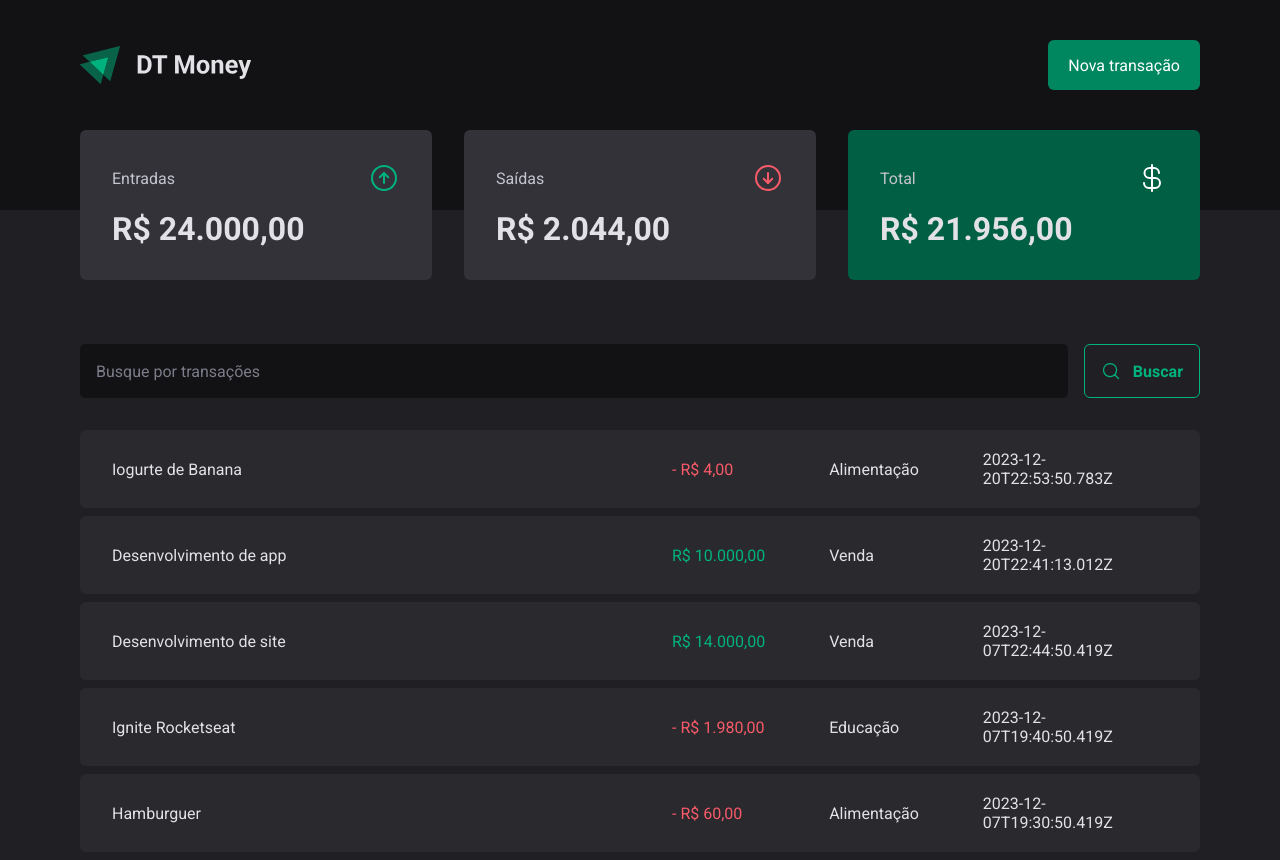
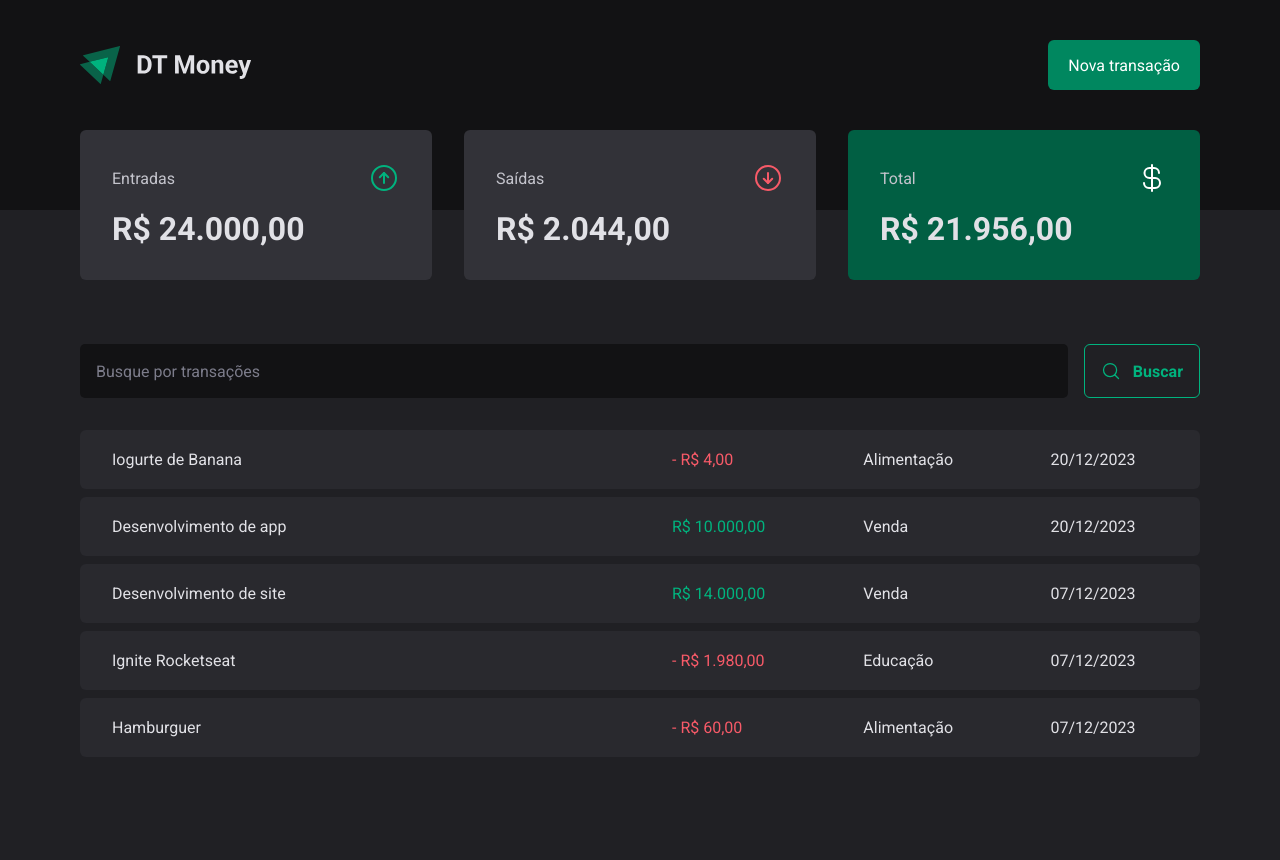
Before and after one commit to JoaoMagnago/dt-money, a React (Vite) app: page / in a window 1280 px wide. After the commit the page ends 800 px from the top, so only its background shows below. Built offline with nearby package versions, Linux system fonts and the light colour scheme; data requests are answered from the project's data file.

Commit message:
feat: format created at date column values

```diff
--- a/src/pages/Transactions/index.tsx
+++ b/src/pages/Transactions/index.tsx
@@ -3,7 +3,7 @@ import { Header } from "../../components/Header";
 import { SearchForm } from "../../components/SearchForm";
 import { Summary } from "../../components/Summary";
 import { TransactionsContext } from "../../contexts/TransactionContext";
-import { priceFormatter } from "../../utils/formatter";
+import { dateFormatter, priceFormatter } from "../../utils/formatter";
 import { PriceHighlight, TransactionsContainer, TransactionsTable } from "./styles";
 
 export function Transactions() {
@@ -30,7 +30,7 @@ export function Transactions() {
                     </PriceHighlight>
                   </td>
                   <td>{transaction.category}</td>
-                  <td>{transaction.createdAt}</td>
+                  <td>{dateFormatter.format(new Date(transaction.createdAt))}</td>
                 </tr>
               )
             })}
```
